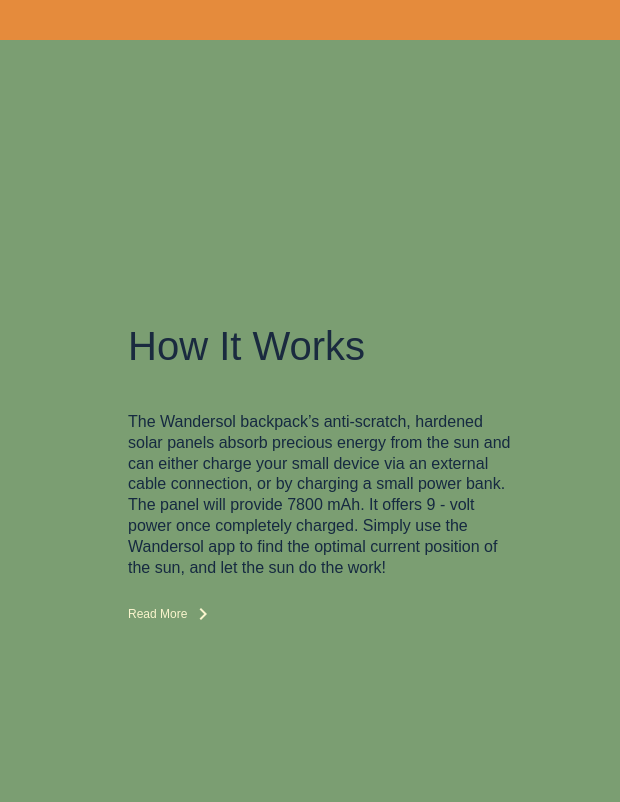
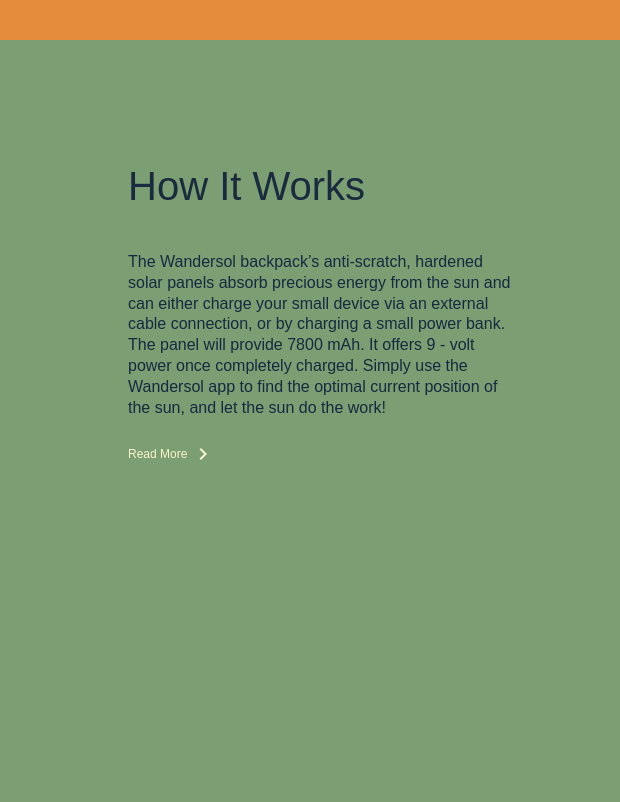
Before and after one commit to Wandersol/Wandersol_Website, a plain HTML site: page index.html in a window 1536 px wide. Shown: the part 1900-2702 px from the top of the page, 0-620 px from the left. Drawn offline with Linux system fonts and the light colour scheme; a web font is replaced by a local one.

Commit message:
fixed text alignment

```diff
--- a/main.css
+++ b/main.css
@@ -851,7 +851,8 @@
     #how-text {
         grid-column: 2/5;
         grid-row: 1/2;
-        padding: 5rem 0rem 0rem 0rem;
+        padding: 0rem 0rem;
+        margin-top: 5rem;
     }
 
     #how-image{
```
